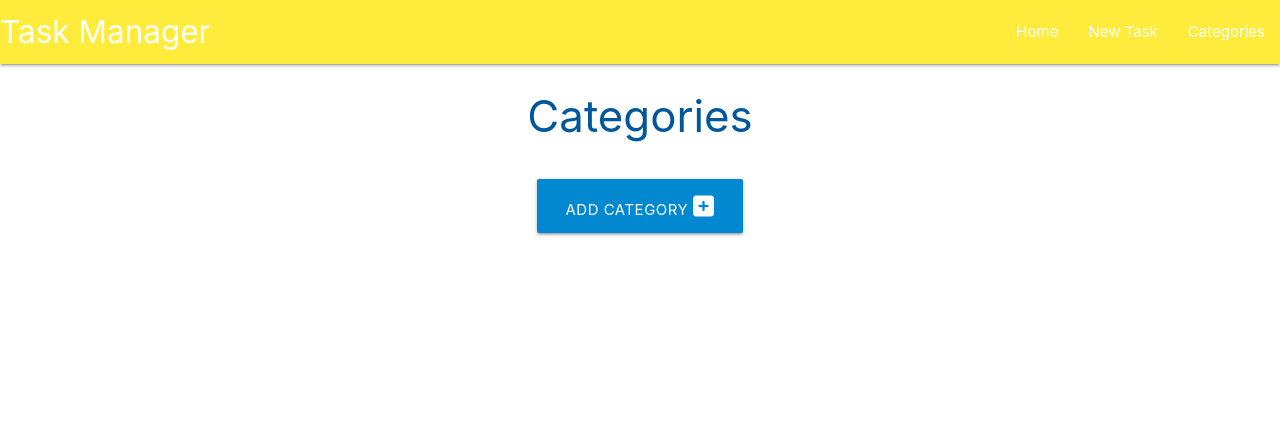
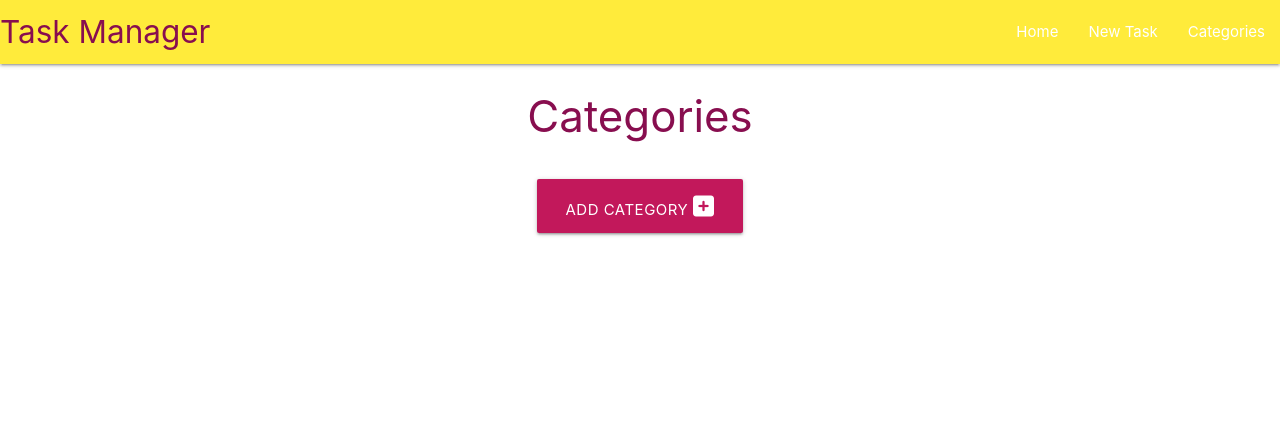
Before and after one commit to Travyssm/flask-sqlalchemy, a Flask app: page /categories in a window 1280 px wide. Shown: the top 432 px of the page. Run offline with Flask 3, Linux system fonts and the light colour scheme; some libraries are stand-ins or nearby versions.

Commit message:
added categories to categories.html page

```diff
--- a/taskmanager/routes.py
+++ b/taskmanager/routes.py
@@ -10,7 +10,8 @@
 
 @app.route("/categories")
 def categories():
-    return render_template("categories.html")
+    categories = list(Category.query.order_by(Category.category_name).all())
+    return render_template("categories.html", categories=categories)
 
 
 @app.route("/add_category", methods=["GET", "POST"])
--- a/taskmanager/templates/base.html
+++ b/taskmanager/templates/base.html
@@ -15,7 +15,7 @@
         <!-- top navbar -->
         <nav class="yellow">
             <div class="nav-wrapper">
-              <a href="{{ url_for('home') }}" class="brand-logo">Task Manager</a>
+              <a href="{{ url_for('home') }}" class="brand-logo pink-text text-darken-4">Task Manager</a>
               <a href="#" data-target="mobile-demo" class="sidenav-trigger"><i class="fas fa-bars"></i></a>
               <ul class="right hide-on-med-and-down">
                 <li><a href="{{ url_for('home') }}">Home</a></li>
--- a/taskmanager/templates/categories.html
+++ b/taskmanager/templates/categories.html
@@ -1,14 +1,30 @@
 {% extends  "base.html" %}
 {% block content %}
 
-<h3 class="light-blue-text text-darken-4 center-align">Categories</h3>
+<h3 class="pink-text text-darken-4 center-align">Categories</h3>
 
 <div class="row"></div>
     <div class="col s12 center-align">
-        <a href="{{ url_for('add_category') }}" class="btn-large light-blue darken-2">
+        <a href="{{ url_for('add_category') }}" class="btn-large pink darken-2">
             Add Category <i class="fa-solid fa-square-plus"></i>
         </a>
     </div>
 </div>
 
+<div class="row">
+    {% for category in categories %}
+    <div class="col s12 m6 l3">
+      <div class="card pink darken-2 center-align">
+        <div class="card-content white-text">
+          <span class="card-title">{{ category.category_name }}</span>
+        </div>
+        <div class="card-action">
+          <a href="#" class="btn green accent-4">Edit</a>
+          <a href="#" class="btn red">Delete</a>
+        </div>
+      </div>
+    </div>
+    {% endfor %}
+</div>
+
 {% endblock %}
```
